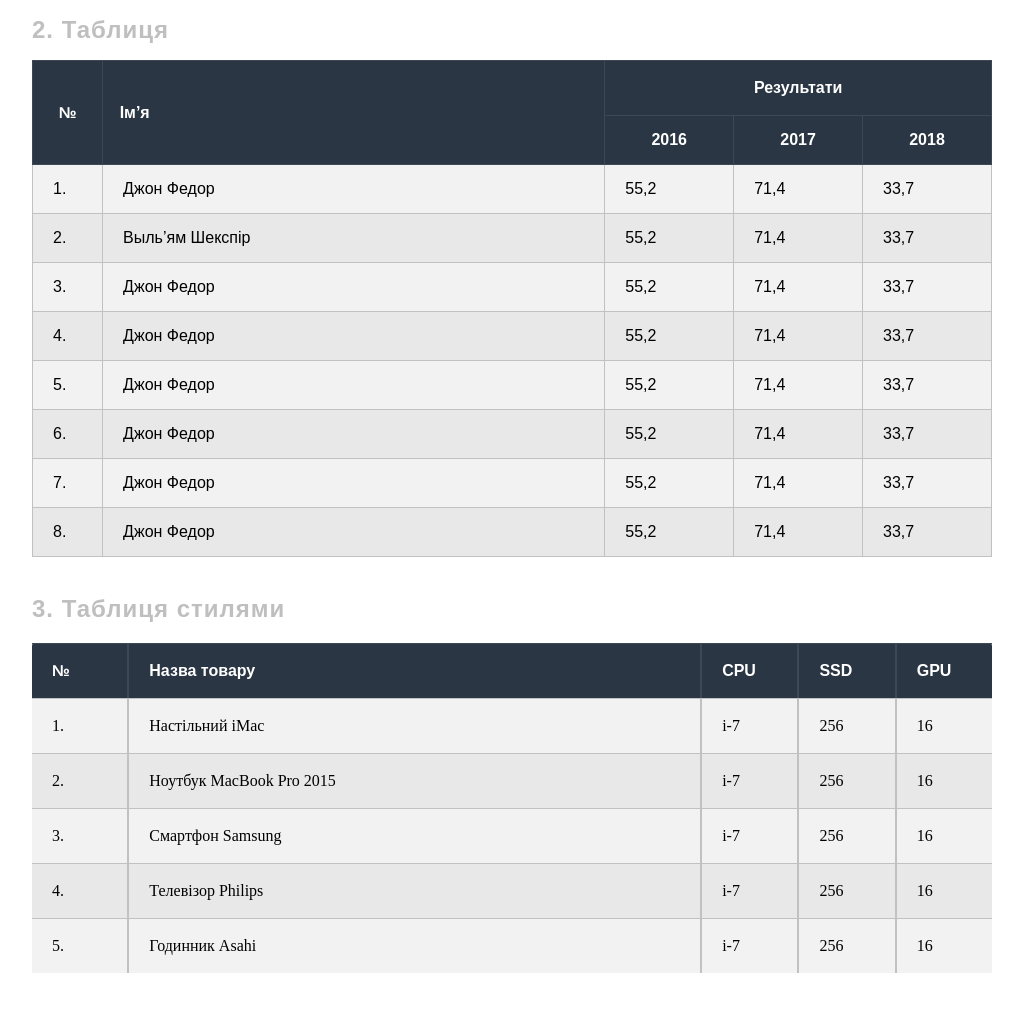
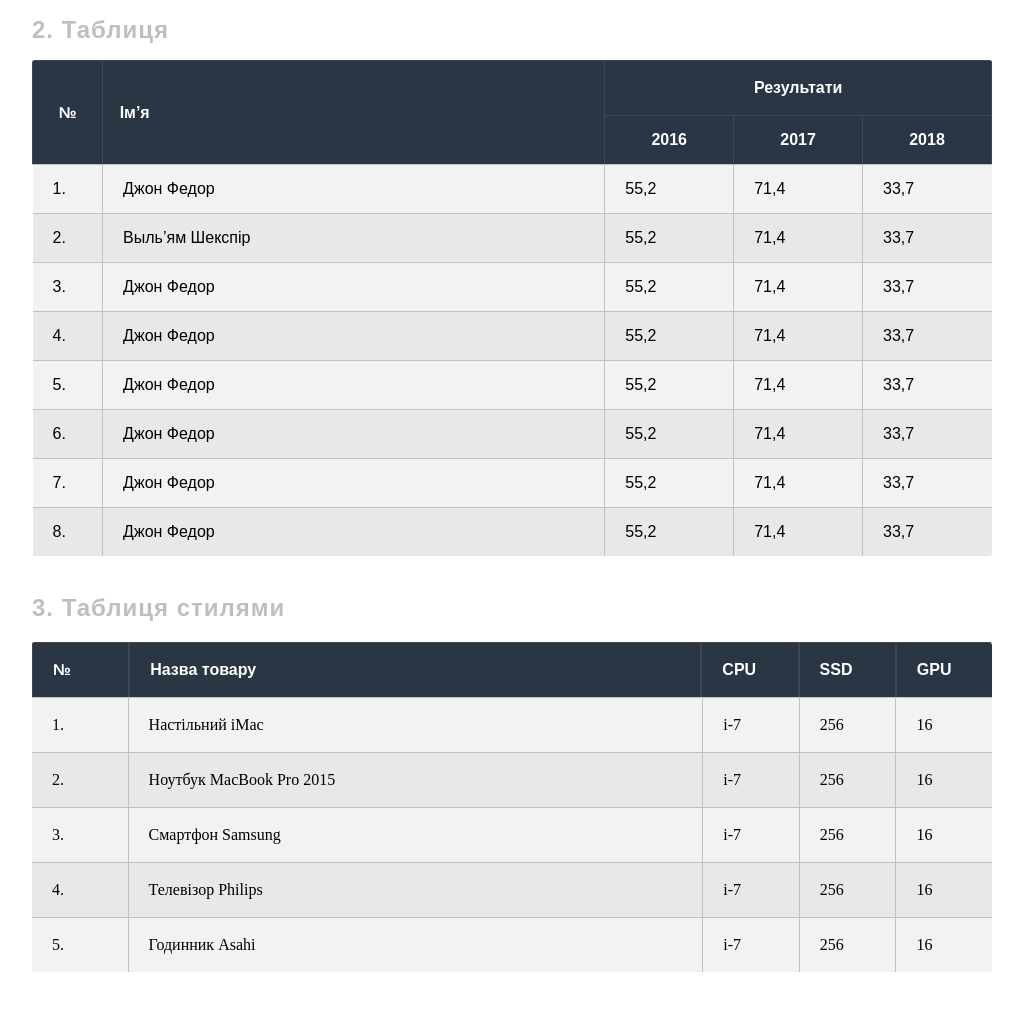
Before and after one commit to Taras-Bilyk/Tables, a plain HTML site: page index.html in a window 1280 px wide. Shown: the whole page, without its empty margins (128-1151 px from the left). Before the commit the page ends 981 px from the top, so only its background shows below. Drawn offline with Linux system fonts and the light colour scheme.

Commit message:
Change borders

```diff
--- a/css/style.css
+++ b/css/style.css
@@ -14,12 +14,18 @@ td{
     border-color: #c0c1c2;
 }
 .table{
-    border-color: #fff;
+    border: 0;
     width: 100%;
 }
 td{
+    border: 1px solid #c0c1c2;
+    border-bottom: 0;
+    border-left: 0;
     padding: 15px 20px;
     font-family: "Arial";
+}
+td:last-child{
+    border-right: 0;
 }
 .tbody>tr>td{
     background-color: #f2f2f2;
@@ -83,13 +89,11 @@ td{
     padding: 18px 20px;
     border: 1px solid #c0c1c2;
     border-bottom: 0;
+    border-left: 0;
 }
 .head_of_table>.header_of_table_p{
     border: 1px solid #3f4852;
     border-bottom: 0;
-}
-.row p:nth-child(1){
-    border-left: 0;
 }
 .row p:last-child{
     border-right: 0;
@@ -101,3 +105,12 @@ td{
 .header_of_table_p{
     width: 100px;
 }
+.style_table{
+    border-radius: 3px;
+    overflow: hidden;
+    margin-bottom: 100px;
+}
+.table_table{
+    border-radius: 3px;
+    overflow: hidden;
+}
--- a/index.html
+++ b/index.html
@@ -10,6 +10,7 @@
 <body>
     <div class="wrapper">
         <h1>2. Таблиця</h1>
+        <div class="table_table">
             <table border class="table">
 
                 <thead class="thead">
@@ -85,6 +86,7 @@
                     </tr>
                 </tbody>
             </table>
+        </div>
         <br>
         <h2>3. Таблиця стилями</h2>
         <div class="style_table">
```
Lines whose indentation alone changed are shown as unchanged.
